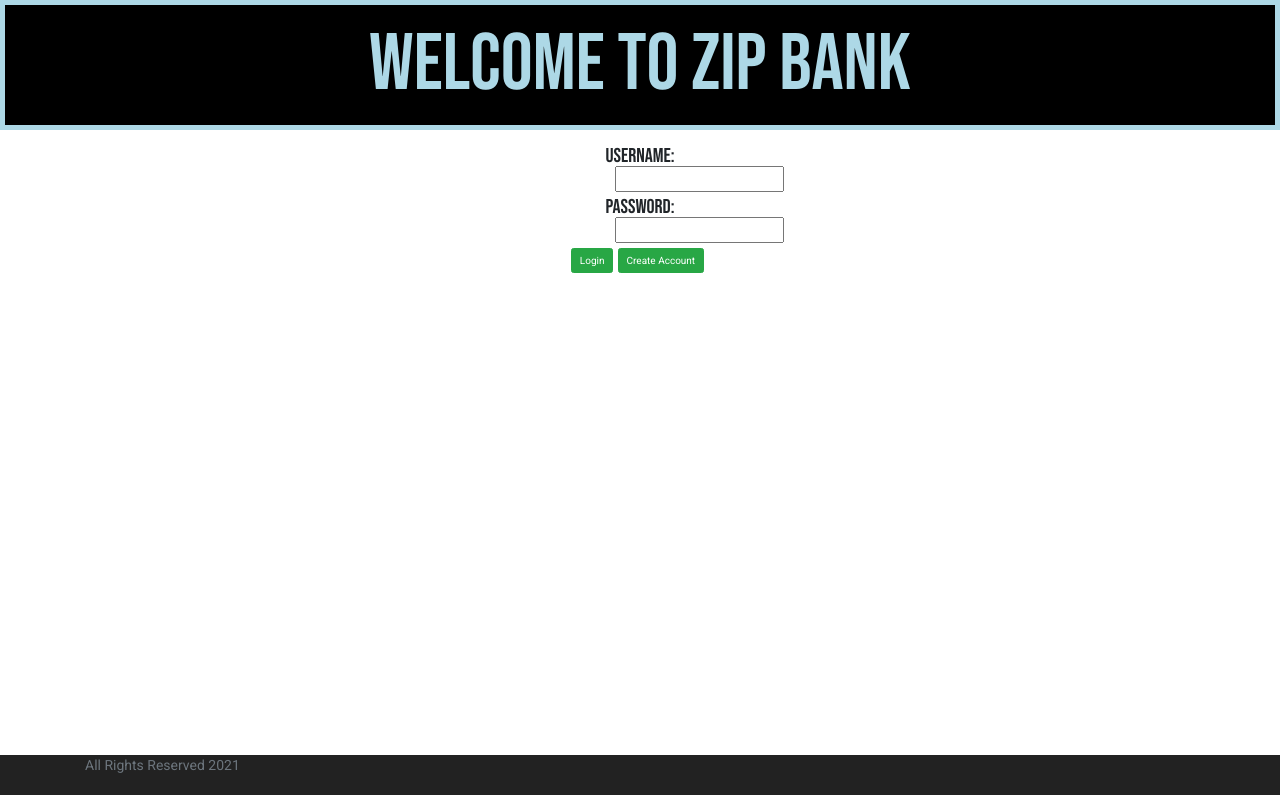
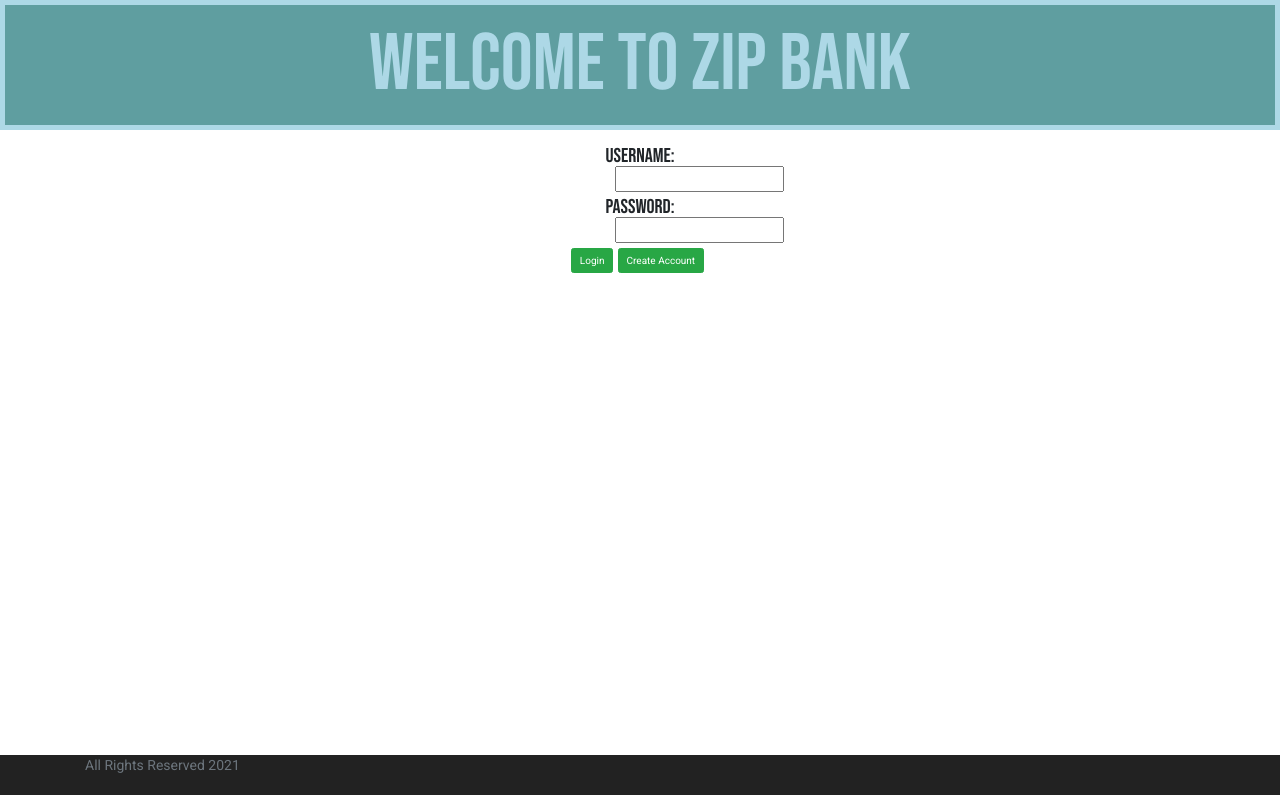
Before and after one commit to pandyagunjan/ZipBank-FrontEnd, an Angular app: page / in a window 1280 px wide. Shown: the top 800 px of the page. Built offline with nearby package versions, Linux system fonts and the light colour scheme.

Commit message:
home page changes

```diff
--- a/src/app/login/login.component.css
+++ b/src/app/login/login.component.css
@@ -45,7 +45,7 @@ p {
 
 #titlelink {
   color: lightblue;
-  background-color: black;
+  background-color: cadetblue;
   border: 5px solid lightblue;
   line-height: 100px;
   font-family: 'Bebas Neue', cursive;
--- a/src/app/login/login.component.html
+++ b/src/app/login/login.component.html
@@ -18,6 +18,9 @@
       <button class="btn btn-success mr-2 mb-2" [routerLink]="['/openaccount']">Create Account</button>
     </div>
   </div>
+
+
+
 <!-- </div> -->
 <!-- </div> -->
 
```
